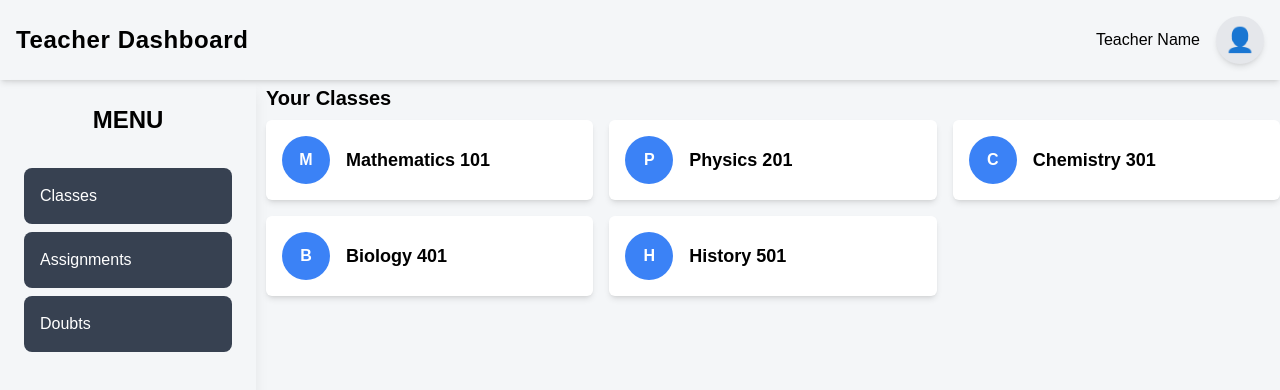
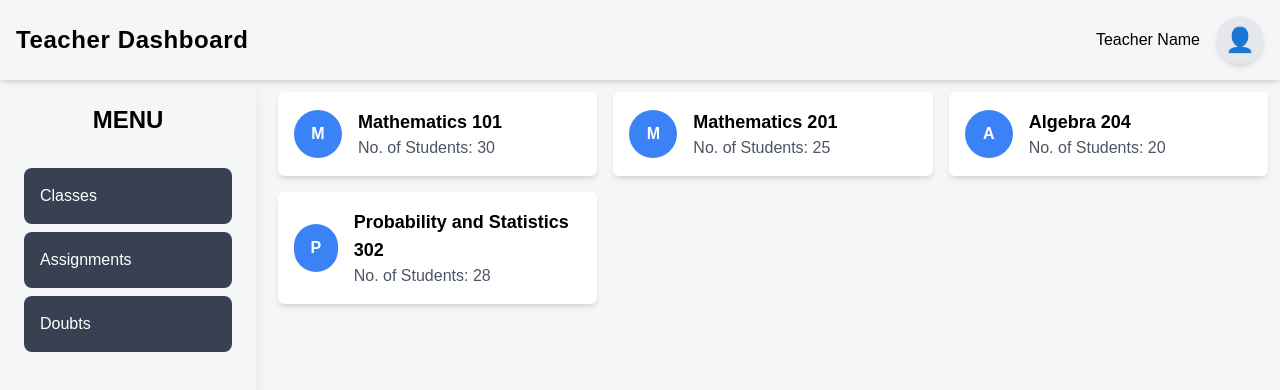
Before and after one commit to yash-writes-code/E-Learning, a React (Vite) app in the folder Frontend/: page /teacher/classes in a window 1280 px wide. Shown: the top 390 px of the page. Built offline with nearby package versions, Linux system fonts and the light colour scheme.

Commit message:
Changes to Classes

```diff
--- a/Frontend/src/components/Classes.jsx
+++ b/Frontend/src/components/Classes.jsx
@@ -5,8 +5,7 @@ import classesData from '../data/classes';
 function Classes() {
   return (
     <div className="flex flex-col space-y-2 ml-4">
-      <h2 className="text-xl font-bold mt-1">Your Classes</h2>
-      <div className="grid grid-cols-1 md:grid-cols-2 lg:grid-cols-3 gap-4">
+      <div className="grid grid-cols-1 md:grid-cols-2 lg:grid-cols-3 gap-4 m-3">
         {classesData.map((cls) => (
           <Link to={`/teacher/classes/${cls.id}`} key={cls.id} className="bg-white rounded-md shadow-md p-4 hover:shadow-lg transition duration-300 ease-in-out transform hover:scale-105">
             <div className="flex items-center">
@@ -15,7 +14,7 @@ function Classes() {
               </div>
               <div className="ml-4">
                 <h3 className="text-lg font-bold">{cls.name}</h3>
-                <p className="text-gray-600">{cls.description}</p>
+                <p className="text-gray-600">No. of Students: {cls.students}</p>
               </div>
             </div>
           </Link>
--- a/Frontend/src/components/Dashboard.jsx
+++ /dev/null
@@ -1,26 +0,0 @@
-import React from 'react';
-import './Dashboard.css';
-
-function Dashboard() {
-  return (
-    <div className="dashboard">
-      <h2>Welcome, Teacher!</h2>
-      <div className="stats">
-        <div className="stat-card">
-          <h3>Classes</h3>
-          <p>5</p>
-        </div>
-        <div className="stat-card">
-          <h3>Assignments</h3>
-          <p>12</p>
-        </div>
-        <div className="stat-card">
-          <h3>Students</h3>
-          <p>150</p>
-        </div>
-      </div>
-    </div>
-  );
-}
-
-export default Dashboard;
--- a/Frontend/src/data/classes.js
+++ b/Frontend/src/data/classes.js
@@ -1,9 +1,8 @@
 const classes = [
     { id: 1, name: 'Mathematics 101', students: 30 },
-    { id: 2, name: 'Physics 201', students: 25 },
-    { id: 3, name: 'Chemistry 301', students: 28 },
-    { id: 4, name: 'Biology 401', students: 20 },
-    { id: 5, name: 'History 501', students: 22 },
+    { id: 2, name: 'Mathematics 201', students: 25 },
+    { id: 4, name: 'Algebra 204', students: 20 },
+    { id: 3, name: 'Probability and Statistics 302', students: 28 },
   ];
 
   export default classes;
--- a/Frontend/src/pages/Teacher.jsx
+++ b/Frontend/src/pages/Teacher.jsx
@@ -5,7 +5,6 @@ import Sidebar from '../components/Sidebar.jsx';
 import Classes from '../components/Classes.jsx';
 import './Teacher.css';
 // import Dashboard from '../components/Dashboard';
-// import Classes from '../components/Classes';
 // import Assignments from '../components/Assignments';
 
 function Teacher() {
```
Also changed, not shown: Frontend/src/components/Dashboard.css (deleted, +0 -26 lines).
